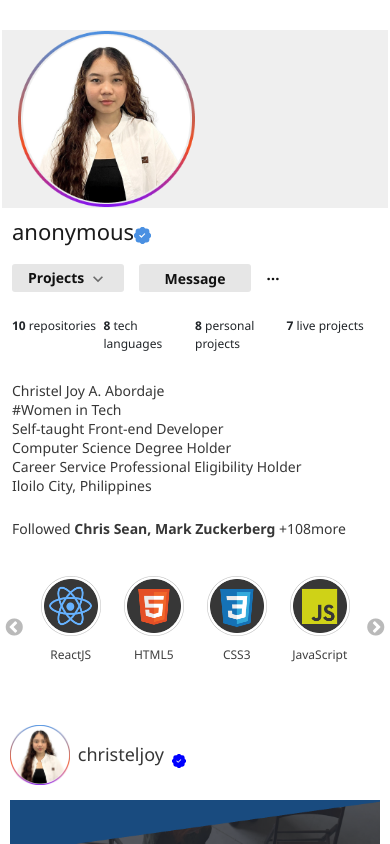
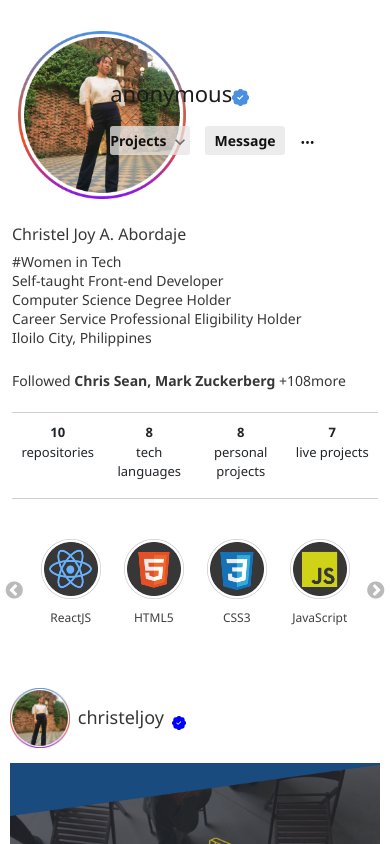
Before and after one commit to Thanaxx/Portfolio2023, a React (Create React App) app: page / in a window 390 px wide. Shown: the top 844 px of the page. Built offline with nearby package versions, Linux system fonts and the light colour scheme; a web font is replaced by a local one.

Commit message:
adjustments

```diff
--- a/public/index.html
+++ b/public/index.html
@@ -21,7 +21,7 @@
     <!-- BOOTSTRAP V5.3 -->
     <link href="https://cdn.jsdelivr.net/npm/bootstrap@5.3.1/dist/css/bootstrap.min.css" rel="stylesheet" integrity="sha384-4bw+/aepP/YC94hEpVNVgiZdgIC5+VKNBQNGCHeKRQN+PtmoHDEXuppvnDJzQIu9" crossorigin="anonymous">
 
-    <title></Web></title>
+    <title>tel me you code</title>
   </head>
   <body>
     <noscript>You need to enable JavaScript to run this app.</noscript>
--- a/src/components/header/webhead.js
+++ b/src/components/header/webhead.js
@@ -97,7 +97,7 @@
                                 {/**ABOUT MODAL */}
                                 <div class="modal fade more-modal-body" id="moreModal" tabindex="-1" aria-labelledby="moreModal" aria-hidden="true">
                                     <div class="modal-dialog modal-dialog-centered">
-                                        <div class="modal-content">
+                                        <div class="modal-content-b">
                                             <div class="modal-body">
                                                 <div className="more-opt">
                                                     <ul>
@@ -132,6 +132,15 @@
                         <p>Career Service Professional Eligibility Holder</p>
                         <p>Iloilo City, Philippines</p> <br/>
                         <p>Followed <strong>Chris Sean, Mark Zuckerberg</strong> +108more</p>
+                    </div>
+
+                    <div className="profile-count-b">
+                        <div className="count-grid-b">
+                            <p><strong>10</strong> <br /> repositories </p>
+                            <p><strong>8</strong> <br /> tech languages </p>
+                            <p><strong>8</strong> <br /> personal projects </p>
+                            <p><strong>7</strong> <br /> live projects </p>
+                        </div>
                     </div>
                 </div>
             </div>
--- a/src/styles/head.scss
+++ b/src/styles/head.scss
@@ -54,6 +54,7 @@
 
                 .ig-btn-a{
                     background-color: transparent;
+                    font-size: 15px;
                 }
 
                 .dropdown-toggle{
@@ -73,16 +74,36 @@
             img{
                 width: 220px;
                 margin: auto;
+                transition: 0.3s ease-in-out;
 
                 @media screen and (max-width: 768px){
-                    width: 50%;
+                    width: 100%;
                 }
+            }
+            img:hover{
+                transform: scale(1.03);
+            }
+        }
+
+        .story-btn{
+            background-color: #282f8a00;
+            outline: none;
+
+            @media screen and (max-width: 768px){
+                width: 200px;
+                height: auto;
             }
         }
 
         .profile-name{
             margin: auto;
             padding-bottom: 15px;
+
+            @media screen and (max-width:768px){
+                position: absolute;
+                top: 80px;
+                right: 10px;
+            }
 
             .display-name-mbl{
                 display: none;
@@ -110,12 +131,17 @@
         .profile-count{
             margin: 10px 0 20px 0;
 
+            @media screen and (max-width: 768px){
+                margin: 10px 0 10px 0;
+                display: none;
+            }
+
             .count-grid{
                 display: grid;
                 grid-template-columns: repeat(4, 1fr);
 
                 p{
-                    font-size: 16px;
+                    font-size: 15px;
 
                     @media screen and (max-width: 768px){
                         font-size: 12px;
@@ -124,9 +150,45 @@
             }
         }
 
+        .profile-count-b{
+            margin: 30px 0 10px 0;
+            border-top: 1px solid #80808063;
+            border-bottom: 1px solid #80808063;
+            display: none;
+
+            @media screen and (max-width: 768px){
+                margin: 30px 0 10px 0;
+                display: block;
+            }
+
+            .count-grid-b{
+                display: grid;
+                grid-template-columns: repeat(4, 1fr);
+                padding-top: 10px;
+
+                p{
+                    font-size: 15px;
+                    text-align: center;
+
+                    @media screen and (max-width: 768px){
+                        font-size: 13px;
+                    }
+                }
+            }
+        }
+
         .profile-desc{
+
+            @media screen and (max-width: 768px){
+                padding-top: 15px;
+            }
             .cName{
                 font-weight: 550;
+
+                @media screen and (max-width: 768px){
+                    padding: 8px 0;
+                    font-size: 16px;
+                }
             }
 
             p{
@@ -267,6 +329,7 @@
                         color: white;
                         font-weight: 300;
                         margin-top: 10px;
+                        margin-bottom: 15px;
                     }
                 }
             }
@@ -285,6 +348,15 @@
             border: none;
         }
 
+        .modal-content-b{
+            background-color: transparent;
+            width: 100%;
+            display: flex;
+            justify-content: center;
+            margin: auto;
+            border: none;
+        }
+
         .carousel-control-next, .carousel-control-prev{
             width: 50px;
         }
@@ -297,6 +369,10 @@
                 img{
                     width: 100%;
                     height: 90vh;
+
+                    @media screen and (max-width: 400px){
+                        height: auto!important;
+                    }
                 }
             }
 
@@ -315,6 +391,8 @@
             }
 
             .more-opt{
+                border-radius: 15px;
+                background-color: $mainWhite;
 
                 ul{
                     margin: 0;
@@ -324,7 +402,7 @@
                         list-style-type: none;
                         text-align: center;
                         padding: 10px 0;
-                        border-bottom: 1px solid gray;
+                        border-bottom: 1px solid rgba(128, 128, 128, 0.384);
 
                         a{
                             width: 100%;
--- a/src/styles/variables/var.scss
+++ b/src/styles/variables/var.scss
@@ -1,5 +1,5 @@
 $primaryColor:#373737;
-$secondaryColor:#e6e6e6;
+$secondaryColor:#e6e6e6c0;
 $buttonColor:#D9D9D9;
 $mainWhite: #ffff;
 $grayish: #555555;
```
Also changed, not shown: public/images/tel-ig.png, src/styles/head.css.
